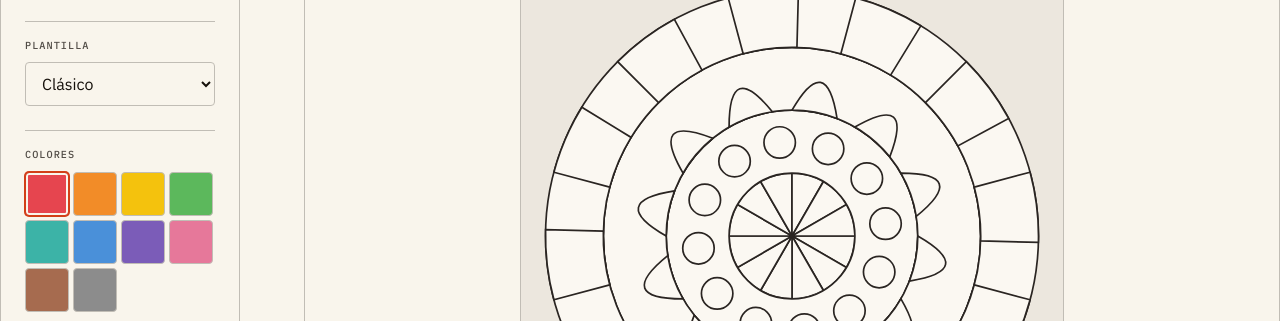
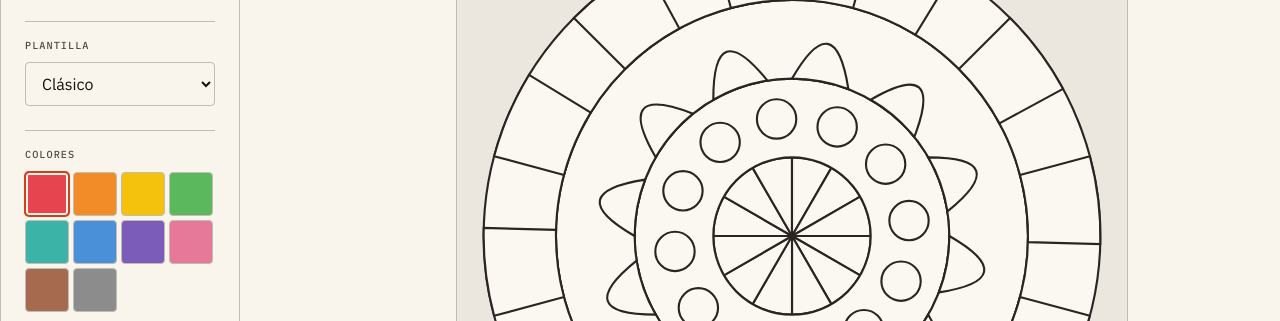
Before and after one commit to jeironpro/web-mandala, a website: page index.html in a window 1280 px wide. Shown: the part 124-445 px from the top of the page. Drawn offline with nearby package versions, Linux system fonts and the light colour scheme.

Commit message:
fix/app-layout: agranda el mandala, quita el borde del lienzo y ocupa el viewport en móvil (#15)

```diff
--- a/css/styles.css
+++ b/css/styles.css
@@ -8,12 +8,12 @@
 @import 'tokens.css';
 
 /* ------------------------------------------------------------
-   Recorte global del desbordamiento horizontal
-   (evita la aparición de una barra de scroll horizontal).
+   Sin scroll de documento: el workbench ocupa todo el viewport y
+   cada panel gestiona su propio desplazamiento interno.
    ------------------------------------------------------------ */
 html,
 body {
-  overflow-x: clip;
+  overflow: hidden;
 }
 
 /* ------------------------------------------------------------
@@ -75,17 +75,24 @@ body {
 
 /* ------------------------------------------------------------
    Contenedor principal (macroestructura Workbench)
+   ------------------------------------------------------------
+   Ocupa el 100 % del viewport (alto y ancho) sin margen exterior.
+   En móvil apila los paneles en columna: el nav arriba y el lienzo
+   ocupando el resto; en escritorio la rejilla de dos columnas se
+   define en el media de min-width.
    ------------------------------------------------------------ */
 .taller {
   width: 100%;
-  max-width: var(--ancho-max);
-  /* Centra el bloque principal en la flex columna de body. */
-  margin: auto;
-  padding: 0 var(--espacio-lateral) var(--space-4xl);
+  max-width: none;
+  margin: 0;
+  height: 100vh;
+  height: 100dvh;
+  padding: 0;
 
-  display: grid;
+  display: flex;
+  flex-direction: column;
   gap: var(--space-2xl);
-  align-content: start;
+  overflow: hidden;
 }
 
 /* ------------------------------------------------------------
@@ -102,10 +109,16 @@ body {
 
 /* ------------------------------------------------------------
    Panel de herramientas (nav)
+   ------------------------------------------------------------
+   Alto natural (auto) en móvil con scroll propio si el contenido
+   excede el viewport; el pie queda anclado al fondo del panel.
    ------------------------------------------------------------ */
 .panel--herramientas {
   display: flex;
   flex-direction: column;
+  min-height: 0;
+  overflow-y: auto;
+  overscroll-behavior-y: contain;
 }
 
 /* Identidad: título display y subtítulo monoespaciado. */
@@ -274,7 +287,21 @@ body {
 
 /* ------------------------------------------------------------
    Lienzo (superficie de trabajo)
+   ------------------------------------------------------------
+   En móvil ocupa el resto del viewport bajo el nav y gestiona su
+   propio desplazamiento; sin borde exterior de sección.
    ------------------------------------------------------------ */
+.panel--lienzo {
+  display: flex;
+  flex-direction: column;
+  flex: 1 1 auto;
+  min-height: 0;
+  overflow-y: auto;
+  overscroll-behavior-y: contain;
+  gap: var(--space-md);
+  border: 0;
+}
+
 .lienzo {
   margin: 0;
 }
@@ -321,20 +348,10 @@ body {
    contenido en pantallas cortas.
    ============================================================ */
 @media (min-width: 40rem) {
-  /* En escritorio el workbench es de altura fija: el documento no debe
-     scrollar; el desplazamiento lo gestionan los paneles de forma interna. */
-  html,
-  body {
-    overflow: hidden;
-  }
-
+  /* En escritorio el workbench es de altura fija (el documento ya no
+     scrolla, ver base); los paneles se reparten en dos columnas. */
   .taller {
-    height: 100vh;
-    height: 100dvh;
-    /* Edge-to-edge: los paneles ocupan todo el viewport sin margen exterior. */
-    max-width: none;
-    margin: 0;
-    padding: 0;
+    display: grid;
     grid-template-columns: 15rem minmax(0, 1fr);
     grid-template-rows: 1fr;
     grid-template-areas: 'herramientas lienzo';
@@ -343,22 +360,12 @@ body {
 
   .panel--herramientas {
     grid-area: herramientas;
-    /* Desplazamiento propio cuando el contenido excede la altura. */
-    min-height: 0;
-    overflow-y: auto;
-    overscroll-behavior-y: contain;
     /* Esquinas rectas al pegar al borde del viewport. */
     border-radius: 0;
   }
 
   .panel--lienzo {
     grid-area: lienzo;
-    display: flex;
-    flex-direction: column;
-    min-height: 0;
-    overflow-y: auto;
-    overscroll-behavior-y: contain;
-    gap: var(--space-md);
     /* Esquinas rectas al pegar al borde del viewport. */
     border-radius: 0;
   }
@@ -366,11 +373,13 @@ body {
   /* La figura se centra con margen automático: permite hacer scroll
      correcto hasta el inicio cuando el contenido supera la altura. */
   .panel--lienzo .lienzo {
+    width: 100%;
     margin: auto;
   }
 
   /* El mandala conserva un tamaño cómodo y se centra en su panel. */
   .lienzo__superficie {
+    width: 100%;
     max-width: var(--ancho-mandala);
     margin-inline: auto;
   }
@@ -418,6 +427,7 @@ body {
 
   .taller {
     display: flex;
+    flex-direction: row;
     align-items: center;
     justify-content: center;
     min-height: 100vh;
@@ -431,6 +441,7 @@ body {
     border: 0;
     padding: 0;
     width: auto;
+    flex: 0 0 auto;
   }
 
   .lienzo__superficie {
--- a/css/tokens.css
+++ b/css/tokens.css
@@ -73,7 +73,7 @@
   --ancho-enfoque: 2px;
   --desfase-enfoque: 3px;
   --ancho-max: 68rem;
-  --ancho-mandala: 34rem; /* tamaño máximo del mandala dentro del lienzo */
+  --ancho-mandala: 42rem; /* tamaño máximo del mandala dentro del lienzo */
   --medida-texto: 65ch;
   --espacio-lateral: clamp(1rem, 4vw, 1.5rem);
 }
```
